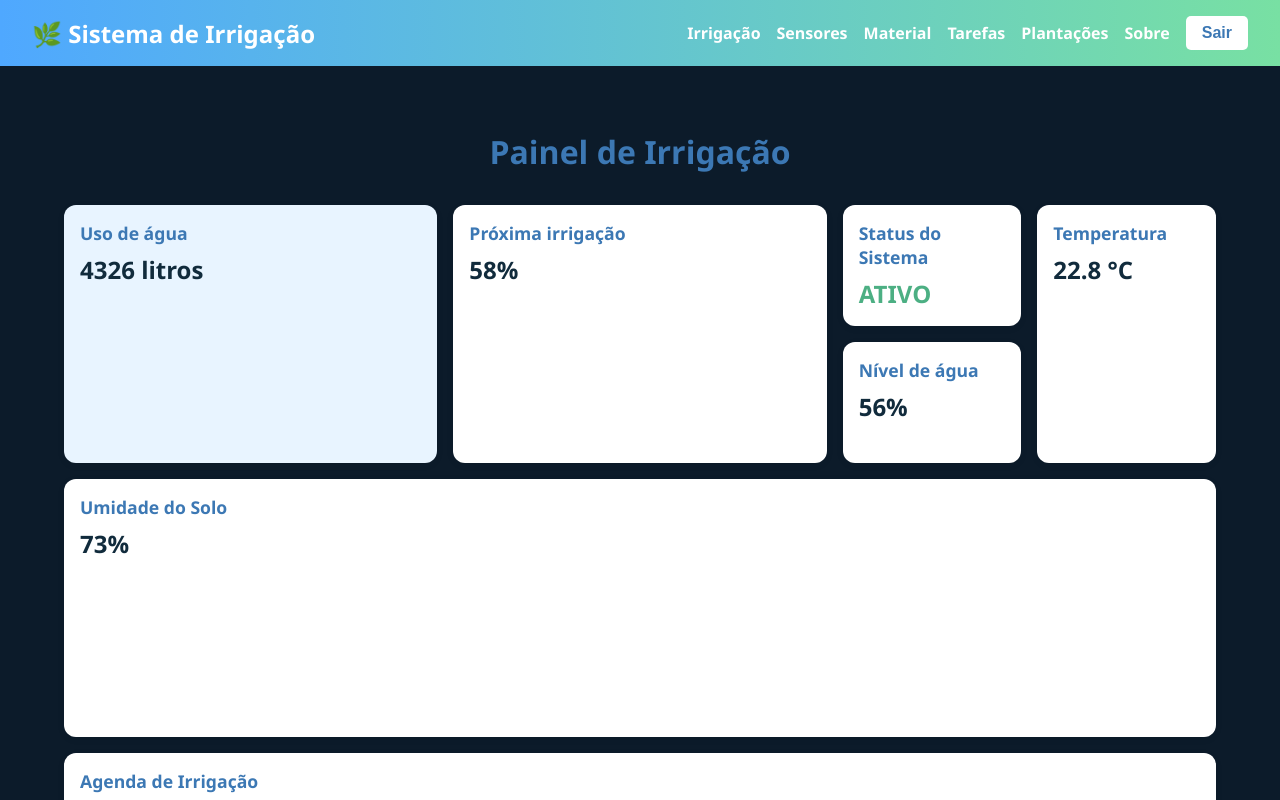
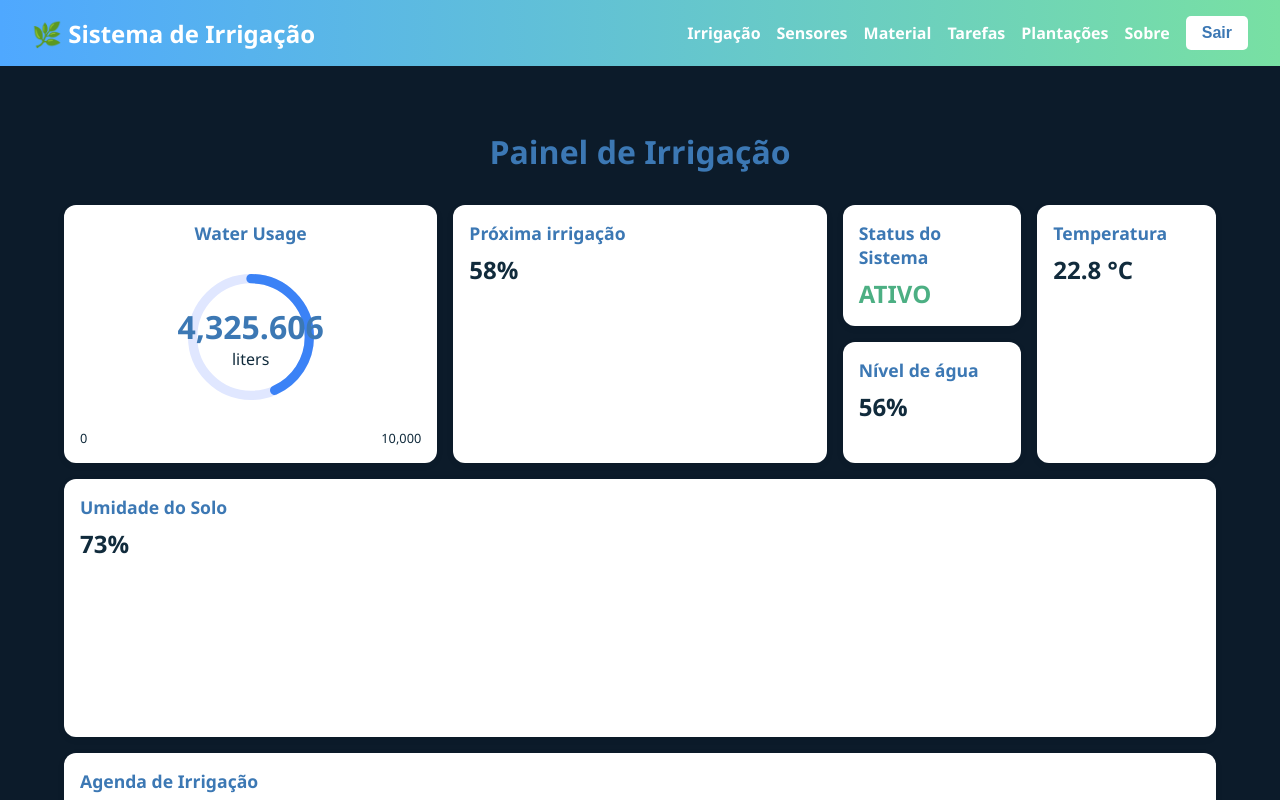
Before and after one commit to SrTinny/Sistema-de-irrigacao, a React (Vite) app: page /cliente in a window 1280 px wide. Shown: the top 800 px of the page. Built offline with nearby package versions, Linux system fonts and the light colour scheme; sample sign-in values are in the browser's storage.

Commit message:
feat: adicionando componente WaterUsage

```diff
--- a/src/components/irrigacao/irrigacaoClient.jsx
+++ b/src/components/irrigacao/irrigacaoClient.jsx
@@ -1,6 +1,7 @@
 import React, { useEffect, useState } from 'react';
 import DashboardCard from '../dashBoardCard/dashBoardCard';
 import './irrigacaoClient.scss';
+import WaterUsage from '../waterUsageCard/WaterUsage';
 
 const IrrigacaoClient = () => {
   const [umidadeSolo, setUmidadeSolo] = useState(72);
@@ -25,12 +26,9 @@ const IrrigacaoClient = () => {
     <div className="dashboard-container">
       <h1>Painel de Irrigação</h1>
       <div className="dashboard-grid">
-        <DashboardCard
-          title="Uso de água"
-          value={`${fluxoAgua.toFixed(0)} litros`}
-          area="usage"
-          customColor
-        />
+        <div className="water-usage-container">
+          <WaterUsage usage={fluxoAgua} maxUsage={10000} />
+        </div>
         <DashboardCard
           title="Status do Sistema"
           value={statusBomba ? 'ATIVO' : 'INATIVO'}
--- a/src/components/irrigacao/irrigacaoClient.scss
+++ b/src/components/irrigacao/irrigacaoClient.scss
@@ -36,6 +36,7 @@
   padding: $spacing-md;
   box-shadow: 0 2px 8px rgba(0, 0, 0, 0.05);
   transition: transform 0.3s ease;
+  height: 100%; //tem que ver isso aq
 
   h2 {
     font-size: 1.1rem;
@@ -66,6 +67,72 @@
   background-color: lighten($blue, 30%);
 }
 
+// Estilos específicos para o componente WaterUsage
+.water-usage-container {
+  grid-area: usage;
+  height: 100%;
+
+  .water-usage {
+    height: 100%;
+    display: flex;
+    flex-direction: column;
+    background-color: lighten($blue, 35%);
+    border-radius: 12px;
+    padding: $spacing-md;
+    box-shadow: 0 2px 8px rgba(0, 0, 0, 0.05);
+    transition: transform 0.3s ease;
+
+    &:hover {
+      transform: translateY(-4px);
+    }
+
+    &__label {
+      font-size: 1.1rem;
+      margin-bottom: 0.5rem;
+      color: $blue-dark;
+      text-align: center;
+      font-weight: bold;
+    }
+
+    &__circle-container {
+      flex: 1;
+      display: flex;
+      justify-content: center;
+      align-items: center;
+      position: relative;
+    }
+
+    &__value {
+      position: absolute;
+      top: 50%;
+      left: 50%;
+      transform: translate(-50%, -50%);
+      text-align: center;
+
+      &-number {
+        font-size: 2rem;
+        font-weight: bold;
+        color: $blue-dark;
+      }
+
+      &-unit {
+        font-size: 1rem;
+        color: $gray-dark;
+      }
+    }
+
+    &__range {
+      display: flex;
+      justify-content: space-between;
+      width: 100%;
+      font-size: 0.8rem;
+      color: $gray-dark;
+      margin-top: 0.5rem;
+    }
+  }
+}
+
+
 // Responsivo
 @media (max-width: 800px) {
   .dashboard-grid {
@@ -73,4 +140,8 @@
     flex-direction: column;
     gap: $spacing-md;
   }
+
+  .water-usage-container {
+    height: 300px;
+  }
 }
--- /dev/null
+++ b/src/components/waterUsageCard/WaterUsage.scss
@@ -0,0 +1,17 @@
+.water-usage {
+  display: flex;
+  flex-direction: column;
+  height: 100%;
+
+  &__circle-background {
+    fill: none;
+    stroke: #e0e7ff;
+  }
+
+  &__circle-progress {
+    fill: none;
+    stroke: #3b82f6;
+    stroke-linecap: round;
+    transition: stroke-dashoffset 0.8s ease-out;
+  }
+}
--- /dev/null
+++ b/src/components/waterUsageCard/WaterUsage.tsx
@@ -0,0 +1,46 @@
+import React from "react";
+import './WaterUsage.scss';
+
+const WaterUsage = ({ usage, maxUsage }) => {
+  const percentage = Math.min(100, (usage / maxUsage) * 100);
+  const radius = 50;
+  const circumference = 2 * Math.PI * radius;
+  const strokeDashoffset = circumference - (percentage / 100) * circumference;
+
+  return (
+    <div className="water-usage">
+      <div className="water-usage__label">Water Usage</div>
+      <div className="water-usage__circle-container">
+        <svg className="water-usage__circle" width="140" height="140" viewBox="0 0 120 120">
+          <circle
+            className="water-usage__circle-background"
+            cx="60"
+            cy="60"
+            r={radius}
+            strokeWidth="8"
+          />
+          <circle
+            className="water-usage__circle-progress"
+            cx="60"
+            cy="60"
+            r={radius}
+            strokeWidth="8"
+            strokeDasharray={circumference}
+            strokeDashoffset={strokeDashoffset}
+            transform="rotate(-90 60 60)"
+          />
+        </svg>
+        <div className="water-usage__value">
+          <div className="water-usage__value-number">{usage.toLocaleString()}</div>
+          <div className="water-usage__value-unit">liters</div>
+        </div>
+      </div>
+      <div className="water-usage__range">
+        <span>0</span>
+        <span>{maxUsage.toLocaleString()}</span>
+      </div>
+    </div>
+  );
+};
+
+export default WaterUsage;
```
